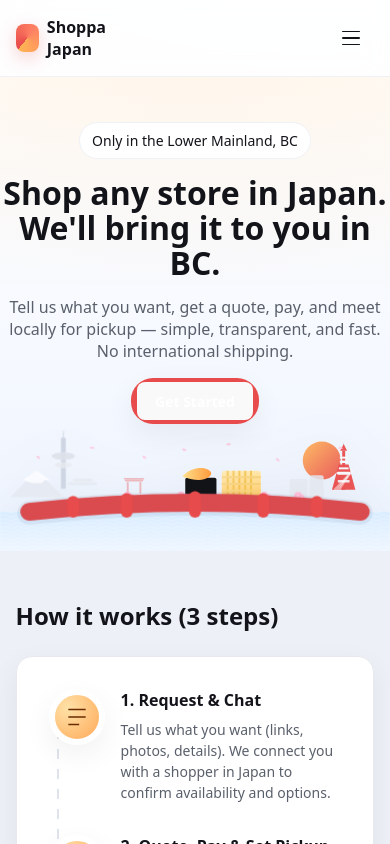
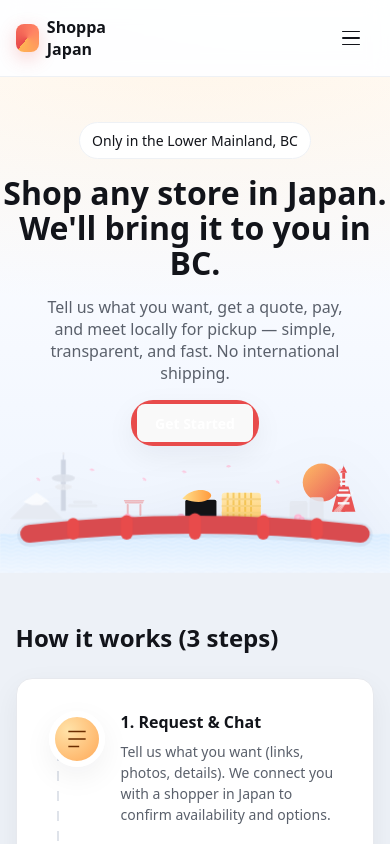
Before and after one commit to Alfrey-Chan/shoppa, a React (Vite) app in the folder shoppa/Shoppa/: page / in a window 390 px wide. Shown: the top 844 px of the page. Built offline with nearby package versions, Linux system fonts and the light colour scheme.

Commit message:
create hamburger menu for mobile screens

```diff
--- a/shoppa/Shoppa/src/components/HamburgerButton/HamburgerButton.module.css
+++ b/shoppa/Shoppa/src/components/HamburgerButton/HamburgerButton.module.css
@@ -1,5 +1,4 @@
 .hamburger {
-	/* justify-self: flex-end; */
 	display: flex;
 	flex-direction: column;
 	justify-content: center;
--- a/shoppa/Shoppa/src/components/Hero/Hero.module.css
+++ b/shoppa/Shoppa/src/components/Hero/Hero.module.css
@@ -50,6 +50,7 @@
 
 .heroSubtitle {
 	color: var(--muted);
+	max-width: 80%;
 }
 
 .heroCta {
```
